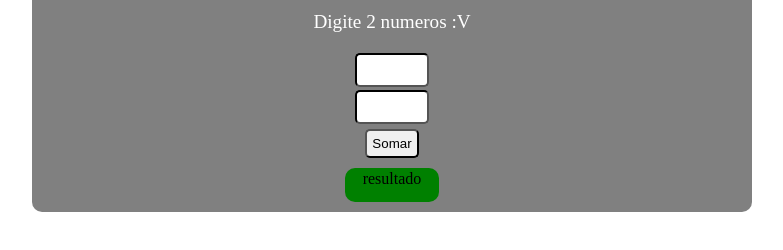
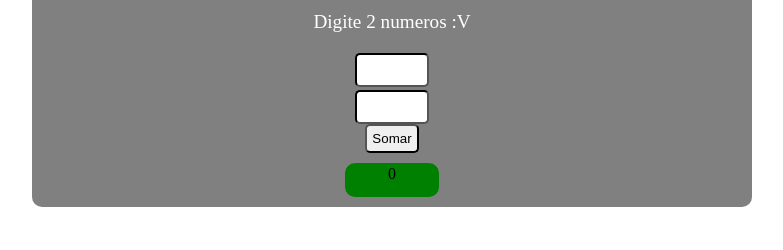
Before and after one commit to gabri3lx35/JavaScript, a plain HTML site: page Aula06/teste01.html in a window 1280 px wide. Both pictures are taken after a click on the button "Somar". Shown: the part 126-376 px from the top of the page, without its empty margins (248-1031 px from the left). Drawn offline with Linux system fonts and the light colour scheme.

Commit message:
Update teste01.html

```diff
--- a/Aula06/teste01.html
+++ b/Aula06/teste01.html
@@ -58,7 +58,7 @@
     <p>Digite 2 numeros :V</p>
     <input type="text" name="n1" id="n1">
     <input type="text" name="n2" id="n2">
-    <input type="button" value="Somar" id="somar">
+    <input type="button" value="Somar" id="soma" onclick="somar()">
 
 
     <div id="res">
@@ -67,7 +67,14 @@
 
     </main>
     <script>
-
+        function somar(){
+            var tn1 = window.document.getElementById('n1')
+            var tn2 = window.document.getElementById('n2')
+            var n1 = Number(tn1.value)
+            var n2 = Number(tn2.value)
+            var soma = n1 + n2
+            res.innerHTML = soma
+        }
     </script>
 </body>
 </html>
```
